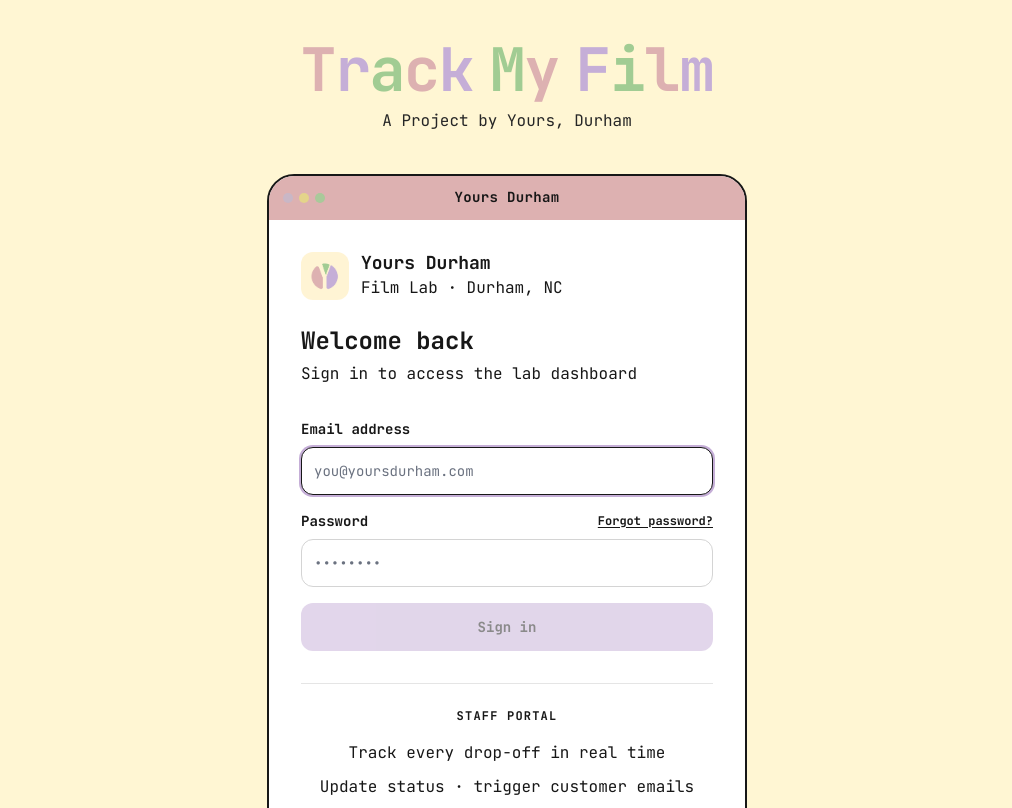
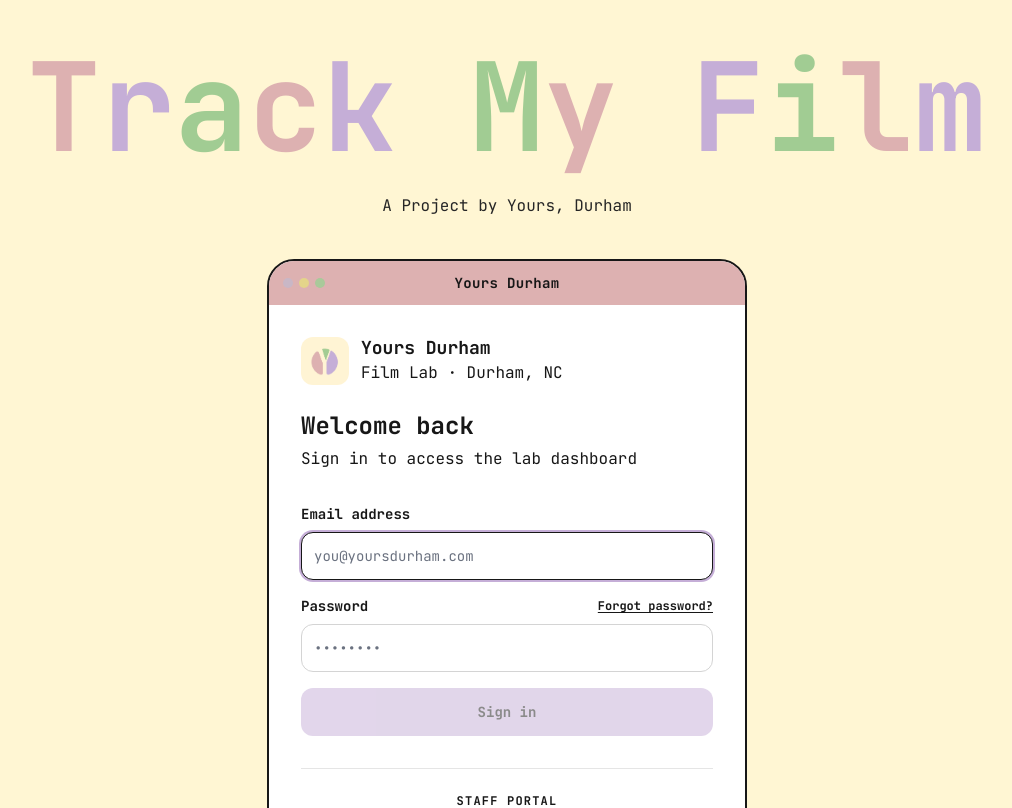
Before and after one commit to yoursdurham/trackmyfilm, a Next.js app: page /login in a window 1280 px wide. Shown: the top 808 px of the page, without its empty margins (133-1145 px from the left). Built offline with nearby package versions, Linux system fonts and the light colour scheme.

Commit message:
Scale the Track My Film wordmark to the lookup card width.
The header uses the same content column as the tracking lookup card, and an SVG wordmark fills that width on one line at every viewport.

Co-authored-by: yoursdurham <yoursdurham@users.noreply.github.com>

```diff
--- a/components/PublicHeader.tsx
+++ b/components/PublicHeader.tsx
@@ -10,39 +10,48 @@ type PublicHeaderProps = {
 const COLORS = ["#DDB1B1", "#C5AED7", "#A1CC93"] as const;
 const WORDMARK = "Track My Film";
 
-const WORDMARK_WORDS = (() => {
-  const words: { word: string; letters: { char: string; color: string }[] }[] = [];
+/** User units. textLength matches this width so the phrase fills the card. */
+const MARK_WIDTH = 780;
+const MARK_HEIGHT = 118;
+const MARK_BASELINE = 90;
+
+const WORDMARK_GLYPHS = (() => {
+  const glyphs: { char: string; color: string; key: string }[] = [];
   let colorIndex = 0;
-  for (const word of WORDMARK.split(" ")) {
-    const letters = [];
-    for (const char of word) {
-      letters.push({ char, color: COLORS[colorIndex % COLORS.length] });
-      colorIndex += 1;
-    }
-    words.push({ word, letters });
+  for (const [index, char] of WORDMARK.split("").entries()) {
+    const color = char === " " ? "transparent" : COLORS[colorIndex % COLORS.length];
+    if (char !== " ") colorIndex += 1;
+    glyphs.push({ char, color, key: `${index}-${char}` });
   }
-  return words;
+  return glyphs;
 })();
 
 /** Lets the tracking page drop order results even when that search lives only in memory. */
 export const TRACKING_HOME_EVENT = "trackmyfilm-home";
 
-function WordmarkLetters() {
+function Wordmark() {
   return (
-    <span
+    <svg
+      viewBox={`0 0 ${MARK_WIDTH} ${MARK_HEIGHT}`}
+      className="block h-auto w-full overflow-visible"
       aria-hidden="true"
-      className="inline-flex max-w-full flex-wrap items-baseline justify-center gap-x-[0.28em] font-jetbrains text-[2.15rem] font-bold leading-none tracking-tight min-[400px]:text-[2.45rem] sm:text-5xl lg:text-6xl"
     >
-      {WORDMARK_WORDS.map(({ word, letters }) => (
-        <span key={word} className="inline-flex">
-          {letters.map((letter) => (
-            <span key={`${word}-${letter.char}`} style={{ color: letter.color }}>
-              {letter.char}
-            </span>
-          ))}
-        </span>
-      ))}
-    </span>
+      <text
+        x="0"
+        y={MARK_BASELINE}
+        textLength={MARK_WIDTH}
+        lengthAdjust="spacingAndGlyphs"
+        fontFamily="var(--font-jetbrains), ui-monospace, monospace"
+        fontSize="100"
+        fontWeight="700"
+      >
+        {WORDMARK_GLYPHS.map((glyph) => (
+          <tspan key={glyph.key} fill={glyph.color}>
+            {glyph.char}
+          </tspan>
+        ))}
+      </text>
+    </svg>
   );
 }
 
@@ -51,18 +60,18 @@ export default function PublicHeader({ heading = "h1" }: PublicHeaderProps) {
 
   return (
     <header className="bg-[#FFF6D3]">
-      <div className="mx-auto flex max-w-5xl flex-col items-center px-4 pb-8 pt-8 text-center sm:px-6 lg:px-8 lg:pb-10 lg:pt-10">
-        <Tag className="m-0 max-w-full">
+      <div className="mx-auto w-full max-w-5xl px-4 pb-8 pt-8 sm:px-6 lg:px-8 lg:pb-10 lg:pt-10">
+        <Tag className="m-0 w-full">
           <Link
             href="/"
             onClick={() => window.dispatchEvent(new Event(TRACKING_HOME_EVENT))}
-            className="rounded-md focus-visible:outline-none focus-visible:ring-2 focus-visible:ring-neutral-900 focus-visible:ring-offset-2 focus-visible:ring-offset-[#FFF6D3]"
+            className="block w-full rounded-md focus-visible:outline-none focus-visible:ring-2 focus-visible:ring-neutral-900 focus-visible:ring-offset-2 focus-visible:ring-offset-[#FFF6D3]"
           >
             <span className="sr-only">Track My Film</span>
-            <WordmarkLetters />
+            <Wordmark />
           </Link>
         </Tag>
-        <p className="mt-2 font-jetbrains text-sm font-normal leading-relaxed text-neutral-800 sm:text-base">
+        <p className="mt-2 text-center font-jetbrains text-sm font-normal leading-relaxed text-neutral-800 sm:text-base">
           A Project by Yours, Durham
         </p>
       </div>
```
